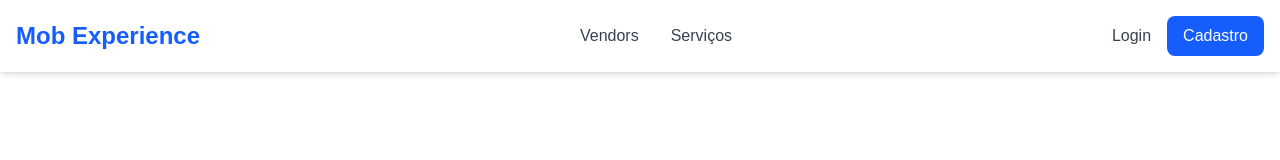
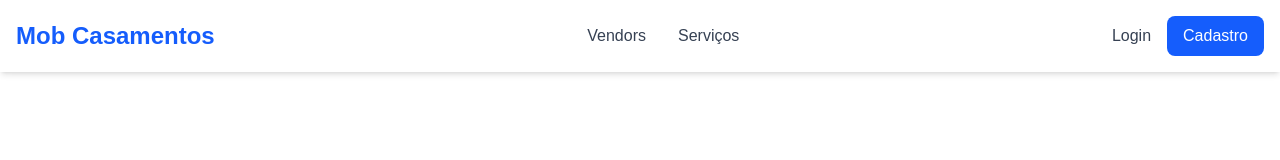
Before and after one commit to kalebecampos334-del/mob-experience, a Next.js app: page / in a window 1280 px wide. Shown: the top 160 px of the page. Built offline with nearby package versions, Linux system fonts and the light colour scheme; no server answers.

Commit message:
Rebrand: Change project name to Mob Casamentos

```diff
--- a/app/components/Navbar.tsx
+++ b/app/components/Navbar.tsx
@@ -50,7 +50,7 @@ export default function Navbar() {
       <div className="max-w-7xl mx-auto px-4 py-4 flex justify-between items-center">
         {/* Logo */}
         <Link href="/" className="text-2xl font-bold text-blue-600">
-          Mob Experience
+          Mob Casamentos
         </Link>
 
         {/* Links Centrais */}
--- a/app/layout.tsx
+++ b/app/layout.tsx
@@ -14,7 +14,7 @@ const geistMono = Geist_Mono({
 });
 
 export const metadata: Metadata = {
-  title: "Mob Experience",
+  title: "Mob Casamentos",
   description: "SaaS marketplace para eventos",
 };
 
```
